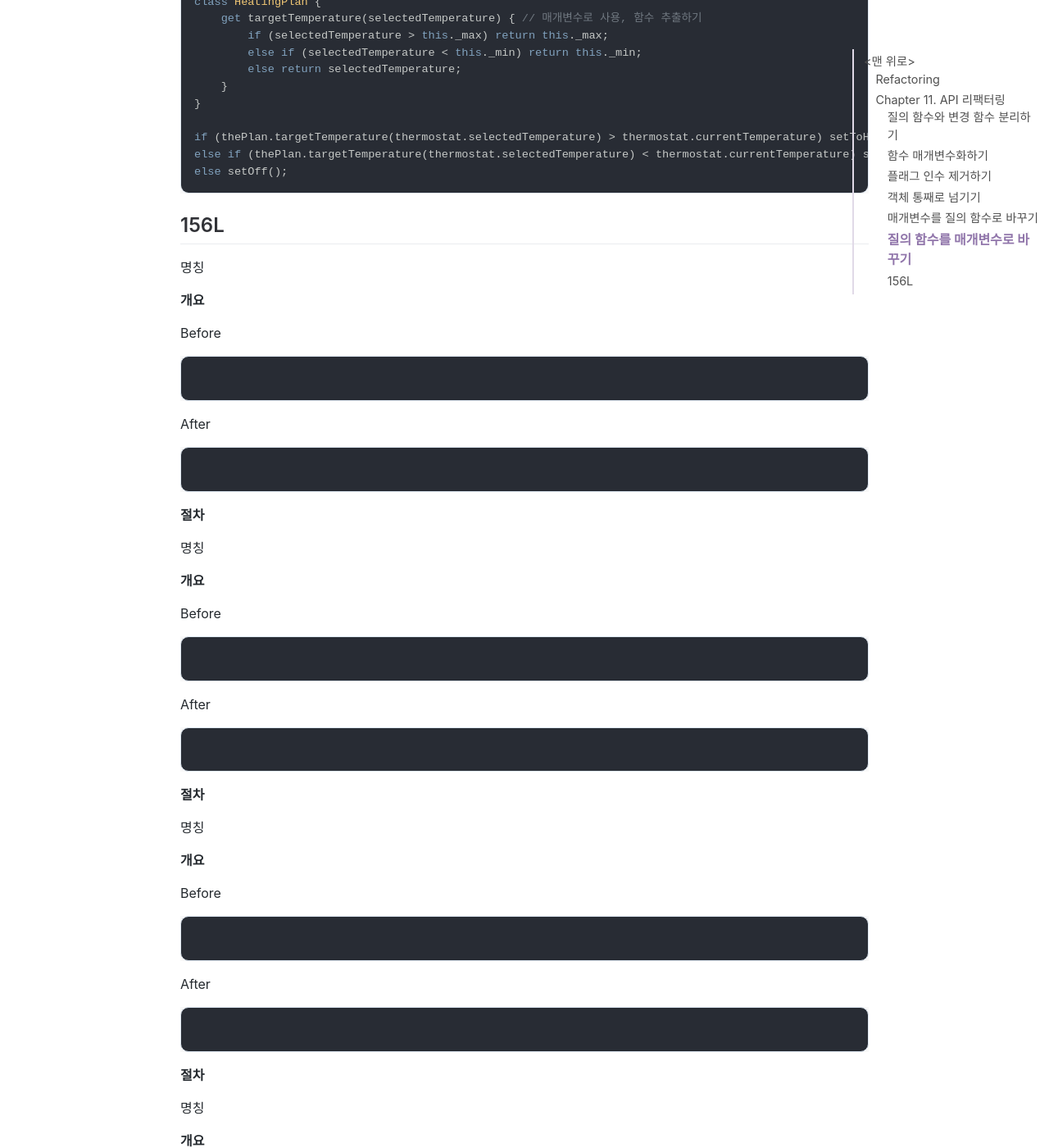
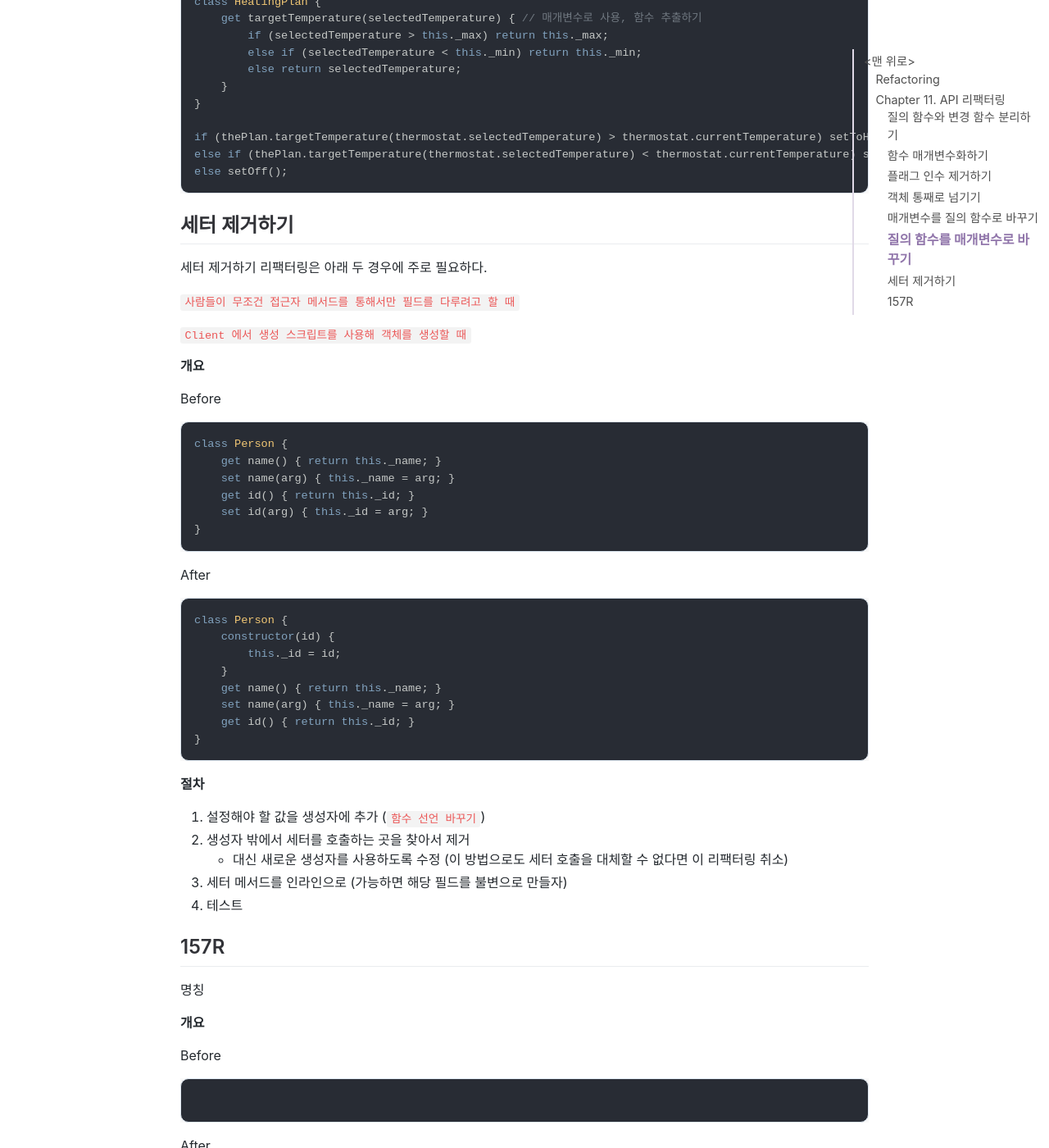
Before and after one commit to jihunparkme/jihunparkme.github.io, a Jekyll site: the page built from _posts/2021-11-28-Refactoring-11.md, in a window 1280 px wide and 1400 px high, scrolled down 7825 px. Shown: the whole window at 82% size. Built offline with Jekyll 4.4.1, drawn with Linux system fonts in a browser that asks for light colours; nearby versions of some CDN libraries; comment, search, counter and statistics services are not loaded; some of the changed text lies outside the part shown.

Commit message:
[Refactoring] 세터 제거하기

````diff
--- a/_posts/2021-11-28-Refactoring-11.md
+++ b/_posts/2021-11-28-Refactoring-11.md
@@ -361,7 +361,49 @@ else if (thePlan.targetTemperature(thermostat.selectedTemperature) < thermostat.
 else setOff();
 ```
 
-## 156L
+## 세터 제거하기
+
+세터 제거하기 리팩터링은 아래 두 경우에 주로 필요하다.
+
+`사람들이 무조건 접근자 메서드를 통해서만 필드를 다루려고 할 때`
+
+`Client 에서 생성 스크립트를 사용해 객체를 생성할 때`
+
+**개요**
+
+Before
+
+```javascript
+class Person {
+    get name() { return this._name; }
+    set name(arg) { this._name = arg; }
+    get id() { return this._id; }
+    set id(arg) { this._id = arg; }
+}
+```
+
+After
+
+```javascript
+class Person {
+    constructor(id) {
+        this._id = id;
+    }
+    get name() { return this._name; }
+    set name(arg) { this._name = arg; }
+    get id() { return this._id; }
+}
+```
+
+**절차**
+
+1. 설정해야 할 값을 생성자에 추가 (`함수 선언 바꾸기`)
+2. 생성자 밖에서 세터를 호출하는 곳을 찾아서 제거
+   - 대신 새로운 생성자를 사용하도록 수정 (이 방법으로도 세터 호출을 대체할 수 없다면 이 리팩터링 취소)
+3. 세터 메서드를 인라인으로 (가능하면 해당 필드를 불변으로 만들자)
+4. 테스트
+
+## 157R
 
 명칭
 
@@ -470,21 +512,3 @@ After
 ```
 
 **절차**
-
-명칭
-
-**개요**
-
-Before
-
-```javascript
-
-```
-
-After
-
-```javascript
-
-```
-
-**절차**
````
